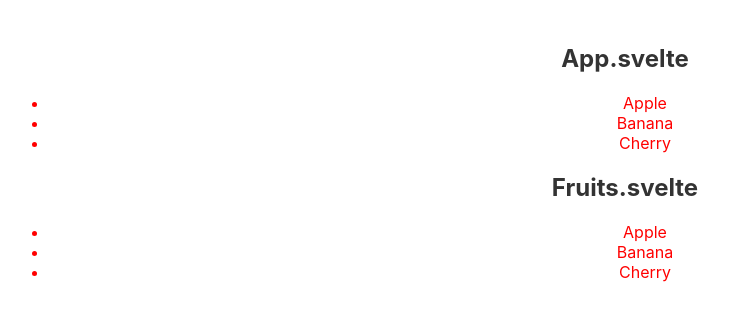
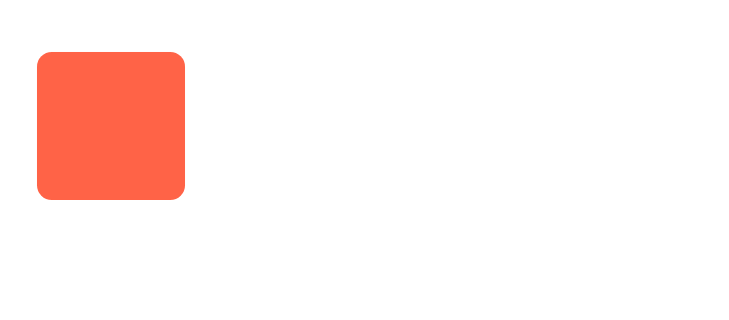
Before and after one commit to HongKeunAhn/Svelte, a Svelte app: page / in a window 1280 px wide. Shown: the top 320 px of the page, without its empty margins (15-744 px from the left). Built offline with nearby package versions, Linux system fonts and the light colour scheme.

Commit message:
@keyframes 전역화

```diff
--- a/src/App.svelte
+++ b/src/App.svelte
@@ -1,19 +1,26 @@
 <script>
-  import Fruits from './Fruits.svelte';
+  // import Fruits from './Fruits.svelte';
+  import Box from './Box.svelte';
 </script>
 
 <main>
-  <h2>App.svelte</h2>
+  <!-- <h2>App.svelte</h2>
   <ul class="fruits">
     <li>Apple</li>
     <li>Banana</li>
     <li>Cherry</li>
   </ul>
 
-  <Fruits />
+  <Fruits /> -->
+
+  <!-- <div class="box" /> -->
+  <Box />
 </main>
 
 <style>
+  :global(body) {
+    padding: 60px;
+  }
   main {
     text-align: center;
     padding: 1em;
@@ -21,13 +28,27 @@
     margin: 0 auto;
   }
 
-  :global(.fruits) {
+  /* :global(.fruits) {
     color: red;
+  } */
+
+  :global(.box) {
+    width: 100px;
+    height: 100px;
+    background: tomato;
+    border-radius: 10px;
+    animation: zoom 0.4s infinite alternate;
   }
 
-  .heropy {
-    color: orange;
+  @keyframes -global-zoom {
+    0% {
+      transform: scale(1);
+    }
+    100% {
+      transform: scale(1.5);
+    }
   }
+
   @media (min-width: 640px) {
     main {
       max-width: none;
--- /dev/null
+++ b/src/Box.svelte
@@ -0,0 +1 @@
+<div class="box"></div>
```
